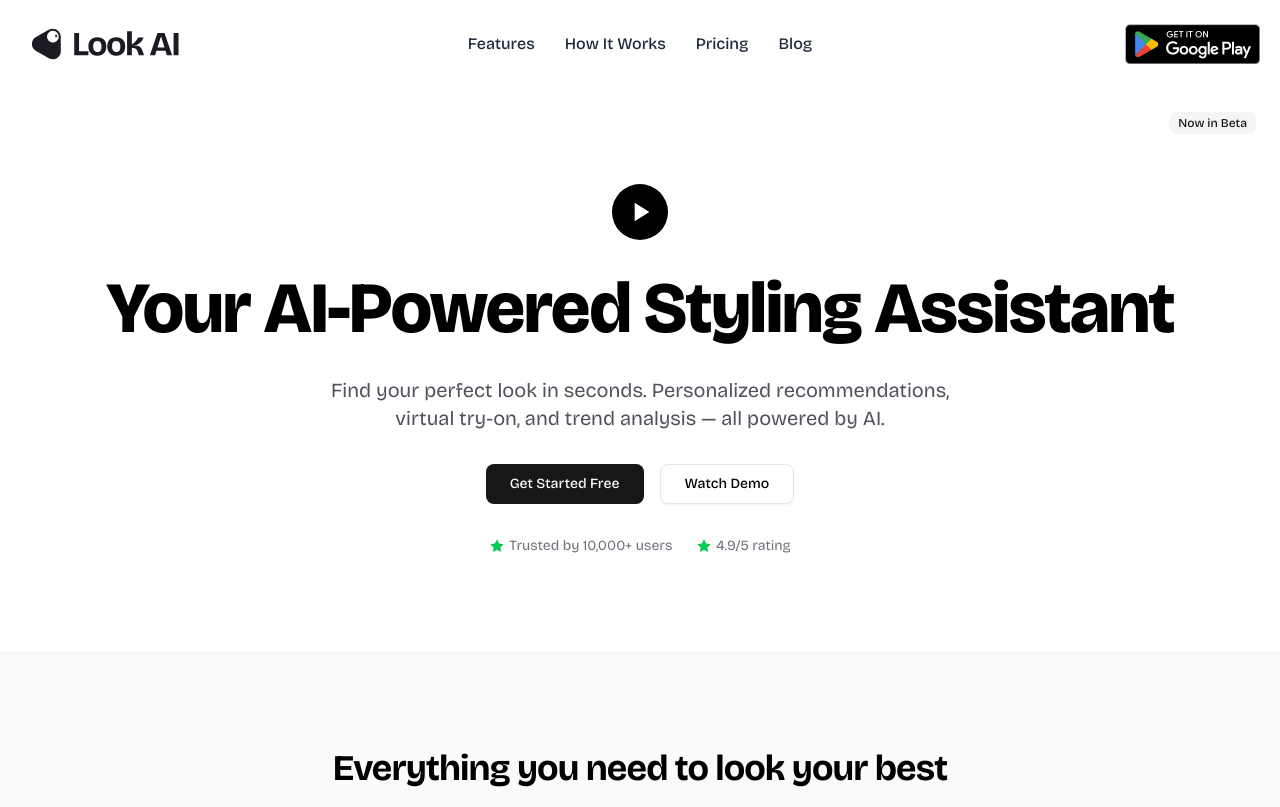
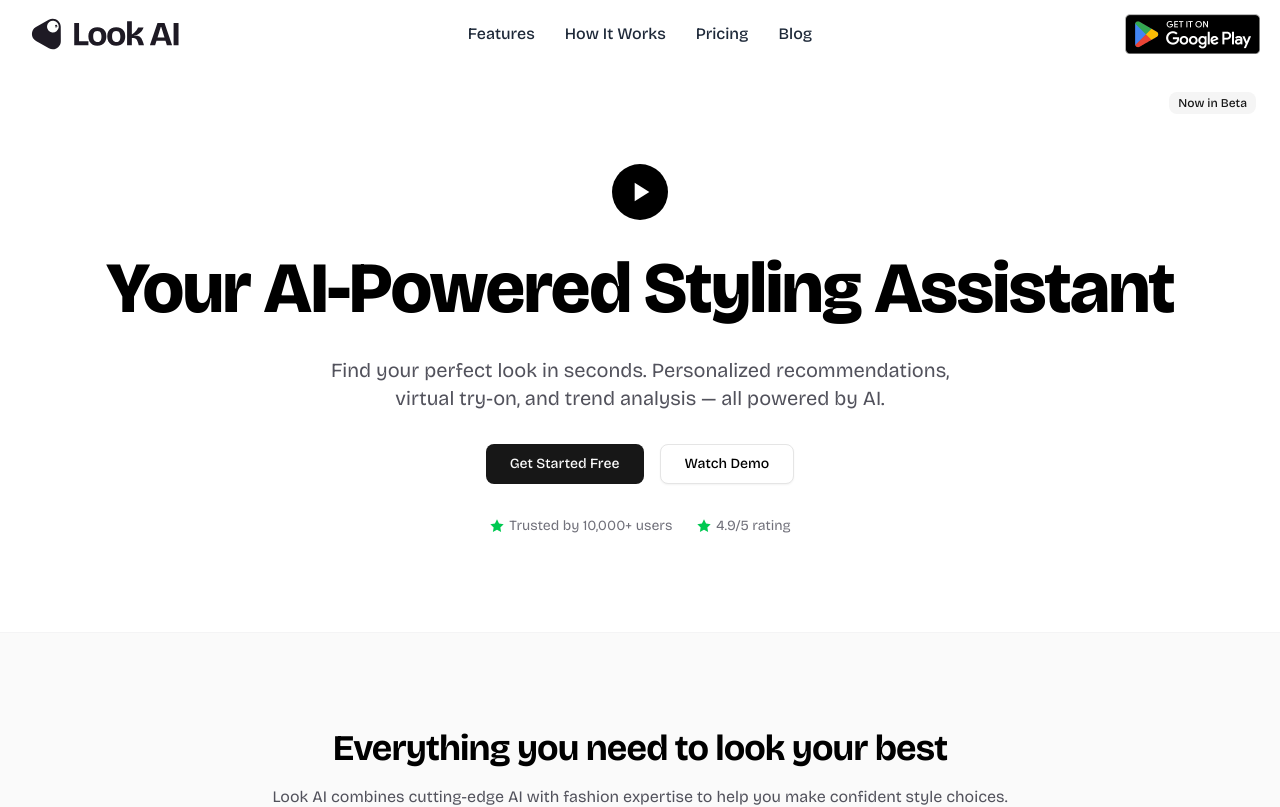
Before and after one commit to som2077/site-lookAI-NextJS, a Next.js app: page / in a window 1280 px wide. Shown: the top 807 px of the page. Built offline with nearby package versions, Linux system fonts and the light colour scheme.

Commit message:
Adjust header padding in Navbar component for improved layout consistency

```diff
--- a/src/components/Navbar.tsx
+++ b/src/components/Navbar.tsx
@@ -18,7 +18,7 @@ export default function Navbar() {
   const [mobileMenuOpen, setMobileMenuOpen] = useState(false);
 
   return (
-    <header className="sticky top-0 z-50 bg-white/20 px-5 py-4 backdrop-blur-xl">
+    <header className="sticky top-0 z-50 bg-white/20 px-5 py-1.5 backdrop-blur-xl">
       <div className="relative mx-auto flex max-w-screen-xl items-center justify-between">
         {/* Logo (left) */}
         <Link
```
